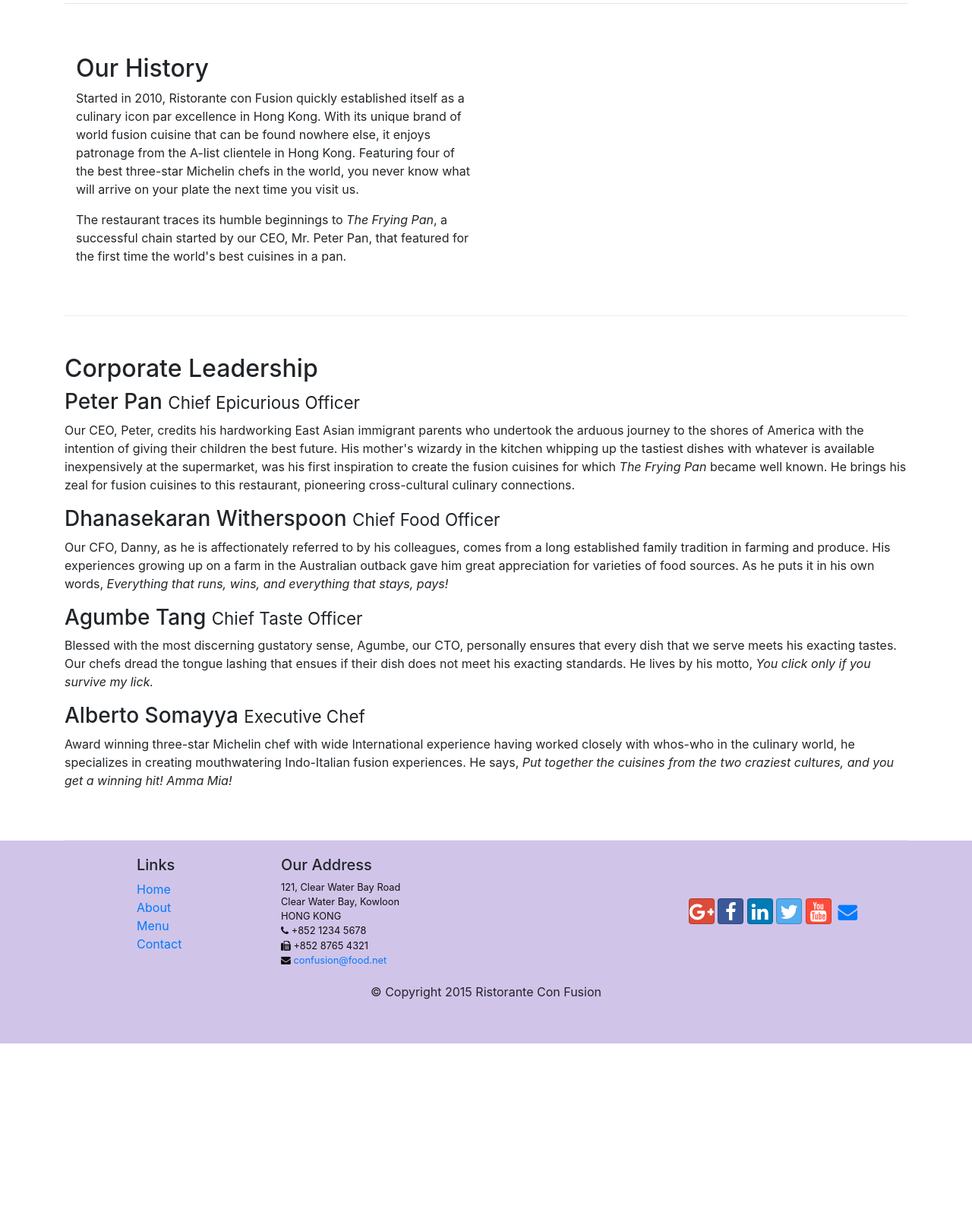
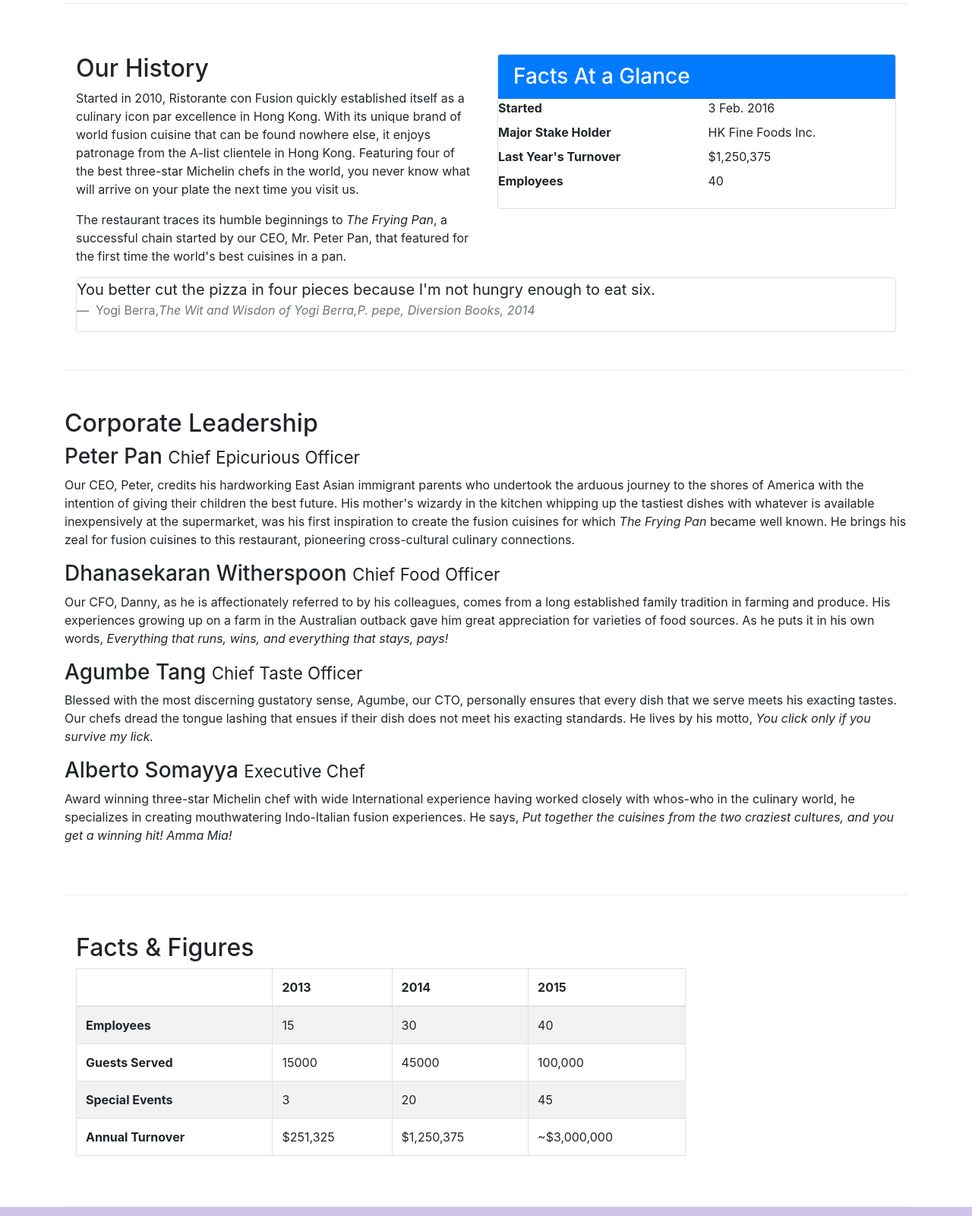
Before and after one commit to RohitThorat95/Initial-Setup, a website: page aboutus.html in a window 1280 px wide. Shown: the part 420-2020 px from the top of the page at 76% size. Before the commit the page ends 1793 px from the top, so only its background shows below. Drawn offline with nearby package versions, Linux system fonts and the light colour scheme.

Commit message:
images and badges

```diff
--- a/aboutus.html
+++ b/aboutus.html
@@ -45,6 +45,7 @@
     </header>
 
     <div class="container">
+
         <div class="row">
           <ol class="col-12 breadcrumb">
             <li class="breadcrumb-item"><a href="./index.html">Home</a></li>
@@ -62,9 +63,35 @@
                 <p>Started in 2010, Ristorante con Fusion quickly established itself as a culinary icon par excellence in Hong Kong. With its unique brand of world fusion cuisine that can be found nowhere else, it enjoys patronage from the A-list clientele in Hong Kong.  Featuring four of the best three-star Michelin chefs in the world, you never know what will arrive on your plate the next time you visit us.</p>
                 <p>The restaurant traces its humble beginnings to <em>The Frying Pan</em>, a successful chain started by our CEO, Mr. Peter Pan, that featured for the first time the world's best cuisines in a pan.</p>
             </div>
-            <div class="col col-sm">
+            <div class="col-12 col-sm-6">
+              <div class="card">
+                <h3 class="card-header bg-primary text-white">Facts At a Glance</h3>
+                <div class="card-block">
+                  <dl class="row">
+                    <dt class="col-6">Started</dt>
+                    <dd class="col-6">3 Feb. 2016</dd>
+                    <dt class="col-6">Major Stake Holder</dt>
+                    <dd class="col-6">HK Fine Foods Inc.</dd>
+                    <dt class="col-6">Last Year's Turnover</dt>
+                    <dd class="col-6">$1,250,375</dd>
+                    <dt class="col-6">Employees</dt>
+                    <dd class="col-6">40</dd>
+                  </dl>
+                </div>
+              </div>
+            </div>
+            <div class="col-12">
+              <div class="card card-block bg-faded">
+                <blockquote class="blockquote">
+                  <p class="mb-0">You better cut the pizza in four pieces because I'm not hungry enough to eat six.</p>
+                  <footer class="blockquote-footer">
+                    Yogi Berra,<cite title="Source Title">The Wit and Wisdon of Yogi Berra,P. pepe, Diversion Books, 2014</cite>
+                  </footer>
+                </blockquote>
+              </div>
             </div>
         </div>
+
 
 
 
@@ -81,10 +108,55 @@
                 <p class="hidden-xs-down">Award winning three-star Michelin chef with wide International experience having worked closely with whos-who in the culinary world, he specializes in creating mouthwatering Indo-Italian fusion experiences. He says, <em>Put together the cuisines from the two craziest cultures, and you get a winning hit! Amma Mia!</em></p>
            </div>
            <div>
-          </div>
+           </div>
+        </div>
 
-       </div>
+        <div class="row row-content">
+           <div class="col-12 col-sm-9 ">
+             <h2>Facts &amp; Figures</h2>
+             <div class="table-responsive">
+               <table class="table table-striped table-bordered">
+                 <thead class="thead-inverse">
+                   <tr>
+                     <th>&nbsp;</th>
+                     <th>2013</th>
+                     <th>2014</th>
+                     <th>2015</th>
+                   </tr>
+                 </thead>
+                 <tbody>
+                   <tr>
+                     <th>Employees</th>
+                     <td>15</td>
+                     <td>30</td>
+                     <td>40</td>
+                   </tr>
+                   <tr>
+                     <th>Guests Served</th>
+                     <td>15000</td>
+                     <td>45000</td>
+                     <td>100,000</td>
+                   </tr>
+                   <tr>
+                     <th>Special Events</th>
+                     <td>3</td>
+                     <td>20</td>
+                     <td>45</td>
+                   </tr>
+                   <tr>
+                     <th>Annual Turnover</th>
+                     <td>$251,325</td>
+                     <td>$1,250,375</td>
+                     <td>~$3,000,000</td>
+                   </tr>
+                 </tbody>
+               </table>
+             </div>
+           </div>
+           <div class="col-12 col-sm-3">
 
+           </div>
+        </div>
     </div>
 
 
```
Also changed, not shown: contactus.html (+3 -2 lines), index.html (+18 -7 lines), img/alberto.png (added), img/buffet.png (added), img/logo.png (added), img/uthappizza.png (added), 1 other file.
